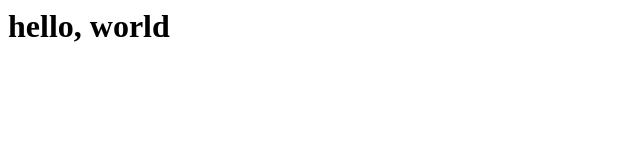
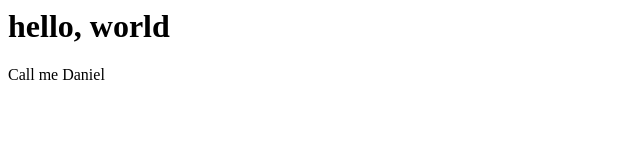
Before and after one commit to Dseashores/website, a plain HTML site: page index.html in a window 1280 px wide. Shown: the full height of the page, 0-640 px from the left. Drawn offline with Linux system fonts and the light colour scheme.

Commit message:
HTML structure work 1

```diff
--- a/index.html
+++ b/index.html
@@ -2,6 +2,8 @@
 <head>     </head>
 <h1>hello, world</h1>
 
+<p>Call me Daniel</p>
+
 <body>
 
 </body>
```
